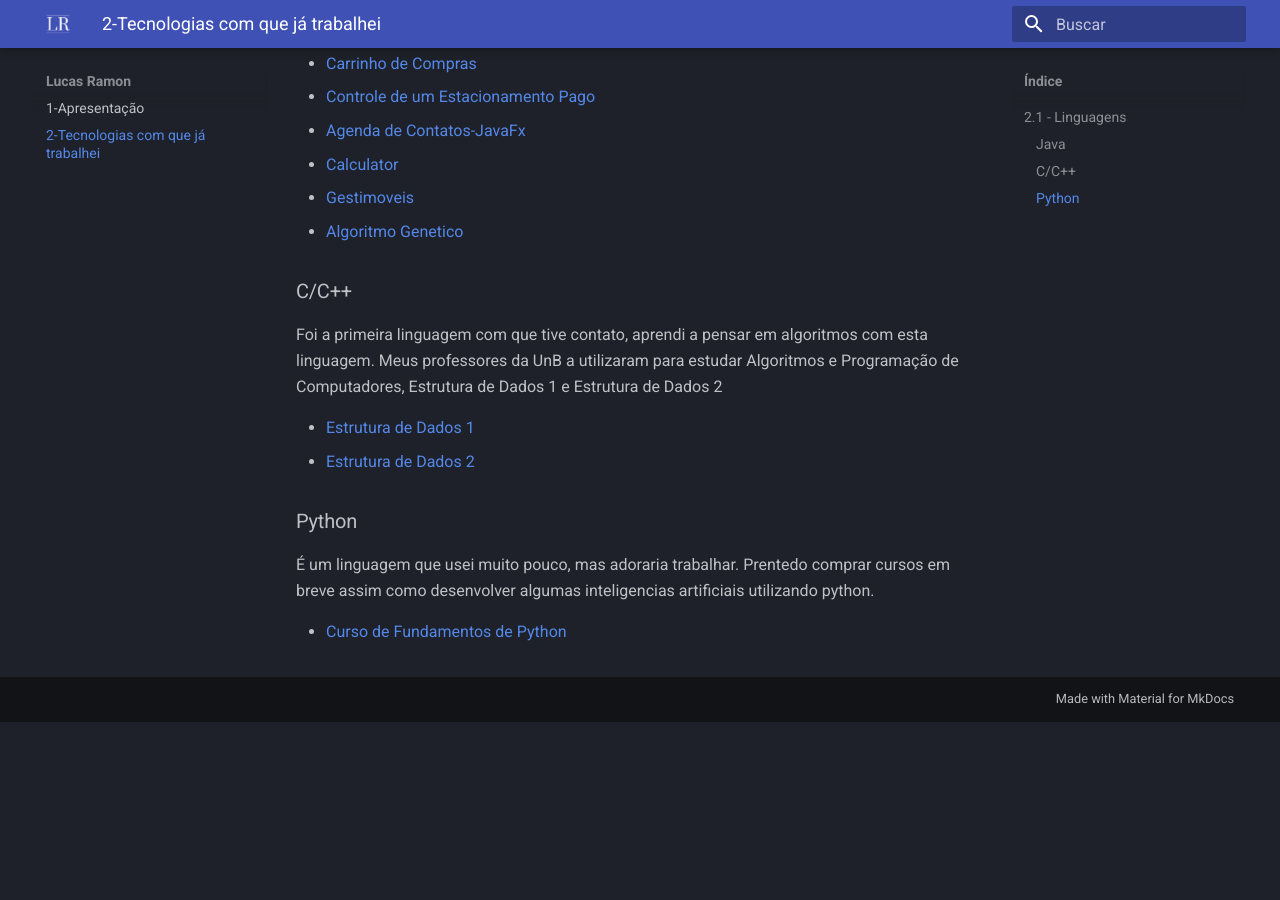
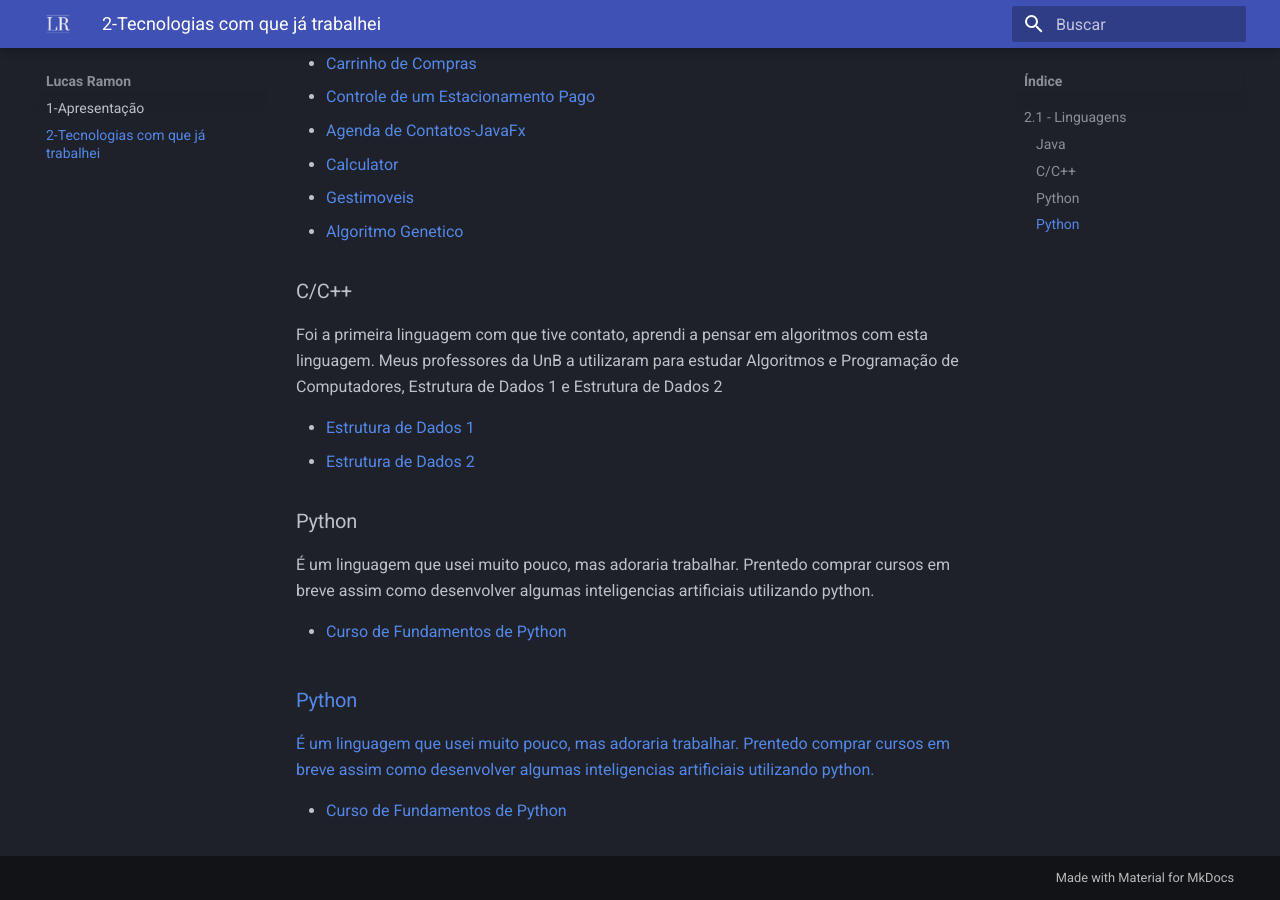
Before and after one commit to lramon2001/lramon2001.github.io, an MkDocs documentation site: the page built from docs/softskills.md, in a window 1280 px wide and 900 px high, scrolled down 515 px. Built offline with MkDocs 1.6.1 and Material for MkDocs 9.7.7, drawn with Linux system fonts in a browser that asks for light colours; before the commit the page ends 1237 px from its top, so only the background shows below that.

Commit message:
Update softskills.md

```diff
--- a/docs/softskills.md
+++ b/docs/softskills.md
@@ -56,3 +56,16 @@
 
   <tr>
 </tr>
+
+
+### Python
+
+É um linguagem que usei muito pouco, mas adoraria trabalhar. Prentedo comprar cursos em breve assim como desenvolver algumas inteligencias artificiais utilizando python.
+
+<ul>
+  <li><a href="https://github.com/lramon2001/Python-Fundamentos">Curso de Fundamentos de Python <a/></li>
+  </ul>
+
+
+  <tr>
+</tr>
```
